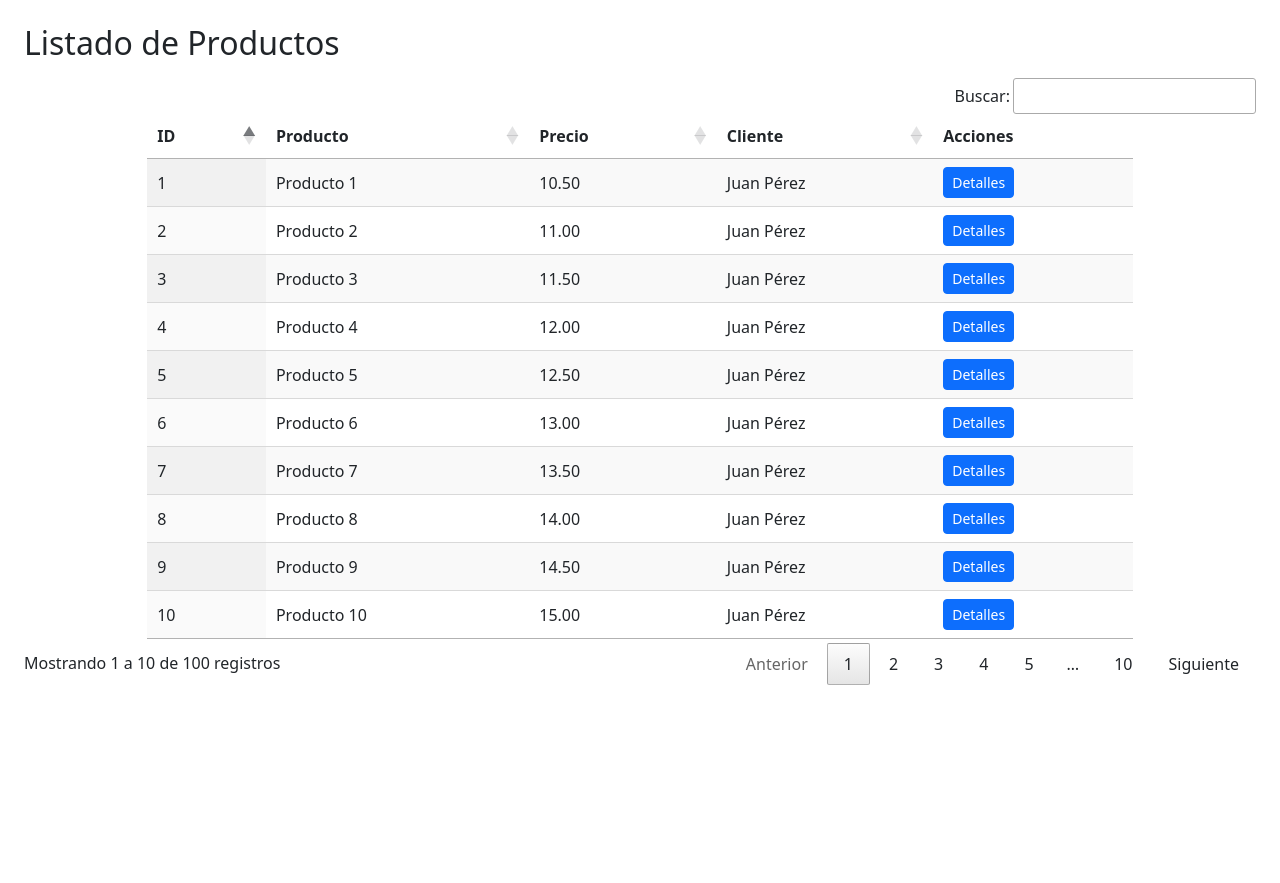
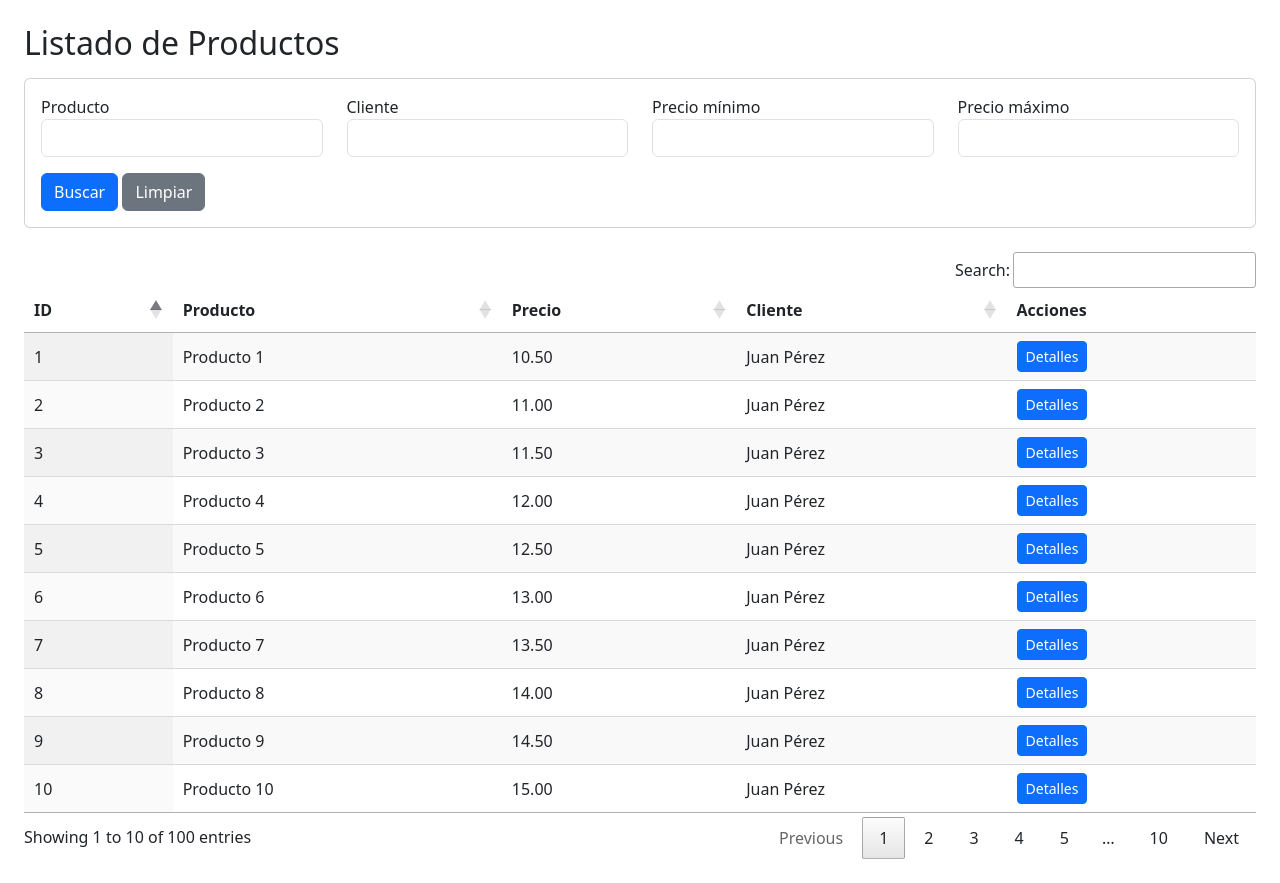
Before and after one commit to jaazielmc46-star/SISTEMA-PHP-PURO, a PHP site: page /productos/productos.php in a window 1280 px wide. Before the commit the page ends 685 px from the top, so only its background shows below. Run offline with PHP 8.4, Linux system fonts and the light colour scheme; data comes from the database, SQL or seed files in the repository; some libraries are stand-ins or nearby versions.

Commit message:
Nuevas mejoras

```diff
--- a/productos/consulta_productos.php
+++ b/productos/consulta_productos.php
@@ -2,6 +2,13 @@
 header('Content-Type: application/json; charset=UTF-8');
 require '../app/config/conexion.php';
 
+// Recibimos filtros
+$producto   = $_GET['producto'] ?? '';
+$cliente    = $_GET['cliente'] ?? '';
+$precio_min = $_GET['precio_min'] ?? '';
+$precio_max = $_GET['precio_max'] ?? '';
+
+// Consulta base
 $sql = "
     SELECT
         p.id,
@@ -10,14 +17,42 @@ $sql = "
         c.nombre AS cliente
     FROM productos p
     INNER JOIN clientes c ON c.id = p.cliente_id
+    WHERE 1=1
 ";
 
+$params = [];
+
+// Filtro por producto
+if($producto != '') {
+    $sql .= " AND p.nombre LIKE :producto";
+    $params[':producto'] = "%$producto%";
+}
+
+// Filtro por cliente
+if($cliente != '') {
+    $sql .= " AND c.nombre LIKE :cliente";
+    $params[':cliente'] = "%$cliente%";
+}
+
+// Filtro por precio mínimo
+if($precio_min != '') {
+    $sql .= " AND p.precio >= :precio_min";
+    $params[':precio_min'] = $precio_min;
+}
+
+// Filtro por precio máximo
+if($precio_max != '') {
+    $sql .= " AND p.precio <= :precio_max";
+    $params[':precio_max'] = $precio_max;
+}
+
 $stmt = $pdo->prepare($sql);
-$stmt->execute();
+$stmt->execute($params);
 
-$productos = $stmt->fetchAll();
+$productos = $stmt->fetchAll(PDO::FETCH_ASSOC);
 
+// Devolvemos JSON para DataTables
 echo json_encode([
     "total" => count($productos),
-    "data" => $productos
+    "data"  => $productos
 ]);
--- a/productos/productos.php
+++ b/productos/productos.php
@@ -30,11 +30,42 @@
     <link href="https://cdn.jsdelivr.net/npm/bootstrap@5.3.3/dist/css/bootstrap.min.css" rel="stylesheet">
     <script src="https://cdn.jsdelivr.net/npm/bootstrap@5.3.3/dist/js/bootstrap.bundle.min.js"></script>
 </head>
+
 <body class="p-4">
 
 <h2 class="mb-3">Listado de Productos</h2>
 
-<table id="tablaProductos" class="display" style="width:80%">
+<!-- FORMULARIO DE FILTROS -->
+<div class="card mb-4 p-3">
+    <div class="row">
+        <div class="col-md-3">
+            <label>Producto</label>
+            <input type="text" id="filtroProducto" class="form-control">
+        </div>
+
+        <div class="col-md-3">
+            <label>Cliente</label>
+            <input type="text" id="filtroCliente" class="form-control">
+        </div>
+
+        <div class="col-md-3">
+            <label>Precio mínimo</label>
+            <input type="number" id="filtroPrecioMin" class="form-control">
+        </div>
+
+        <div class="col-md-3">
+            <label>Precio máximo</label>
+            <input type="number" id="filtroPrecioMax" class="form-control">
+        </div>
+    </div>
+
+    <div class="mt-3">
+        <button id="btnBuscar" class="btn btn-primary">Buscar</button>
+        <button id="btnLimpiar" class="btn btn-secondary">Limpiar</button>
+    </div>
+</div>
+
+<table id="tablaProductos" class="display" style="width:100%">
     <thead>
         <tr>
             <th>ID</th>
@@ -56,8 +87,7 @@
         <button type="button" class="btn-close" data-bs-dismiss="modal"></button>
       </div>
 
-      <div class="modal-body" id="contenidoModal">
-      </div>
+      <div class="modal-body" id="contenidoModal"></div>
 
       <div class="modal-footer">
         <button type="button" class="btn btn-secondary" data-bs-dismiss="modal">
@@ -72,9 +102,18 @@
 <script>
 $(document).ready(function () {
 
+    // Inicializar DataTable
     const tabla = $('#tablaProductos').DataTable({
         ajax: {
             url: 'consulta_productos.php',
+            type: 'GET',
+            data: function (d) {
+                // Pasar los filtros al backend
+                d.producto   = $('#filtroProducto').val();
+                d.cliente    = $('#filtroCliente').val();
+                d.precio_min = $('#filtroPrecioMin').val();
+                d.precio_max = $('#filtroPrecioMax').val();
+            },
             dataSrc: 'data'
         },
         columns: [
@@ -87,53 +126,45 @@ $(document).ready(function () {
                 orderable: false,
                 searchable: false,
                 render: function (data, type, row) {
-                    return `
-                        <button class="btn btn-sm btn-primary btn-detalles"
-                                data-id="${row.id}">
-                            Detalles
-                        </button>
-                    `;
+                    return `<button class="btn btn-sm btn-primary btn-detalles" data-id="${row.id}">Detalles</button>`;
                 }
             }
         ],
-        language: {
-            url: '../public/datatable/i18n/es-ES.json'
-        },
         dom: 'Bfrtip',
         buttons: [
-            {
-                extend: 'excelHtml5',
-                text: '📥 Excel',
-                title: 'Listado de Productos'
-            },
-            {
-                extend: 'pdfHtml5',
-                text: '📄 PDF',
-                title: 'Listado de Productos',
-                orientation: 'landscape',
-                pageSize: 'A4'
-            },
-            {
-                extend: 'print',
-                text: '📝 Word',
-                title: 'Listado de Productos'
-            }
+            { extend: 'excelHtml5', text: '📥 Excel', title: 'Listado de Productos' },
+            { extend: 'pdfHtml5', text: '📄 PDF', title: 'Listado de Productos', orientation: 'landscape' },
+            { extend: 'print', text: '📝 Word', title: 'Listado de Productos' }
         ]
     });
 
-    // CLICK EN BOTÓN DETALLES
+    // Botón BUSCAR
+    $('#btnBuscar').on('click', function () {
+        tabla.ajax.reload();
+    });
+
+    // Botón LIMPIAR
+    $('#btnLimpiar').on('click', function () {
+        $('#filtroProducto').val('');
+        $('#filtroCliente').val('');
+        $('#filtroPrecioMin').val('');
+        $('#filtroPrecioMax').val('');
+        tabla.ajax.reload();
+    });
+
+    // Buscar al presionar ENTER en Producto
+    $('#filtroProducto').on('keyup', function (e) {
+        if(e.key === 'Enter') tabla.ajax.reload();
+    });
+
+    // Modal
     $('#tablaProductos').on('click', '.btn-detalles', function () {
         const id = $(this).data('id');
-
         $('#contenidoModal').html(`
-            <p><strong>ID seleccionado:</strong> ${id}</p>
-            <p>Modal listo para cargar información por AJAX.</p>
+            <p><strong>ID:</strong> ${id}</p>
+            <p>Aquí puedes cargar más datos por AJAX.</p>
         `);
-
-        const modal = new bootstrap.Modal(
-            document.getElementById('modalDetalles')
-        );
-        modal.show();
+        new bootstrap.Modal(document.getElementById('modalDetalles')).show();
     });
 
 });
```
